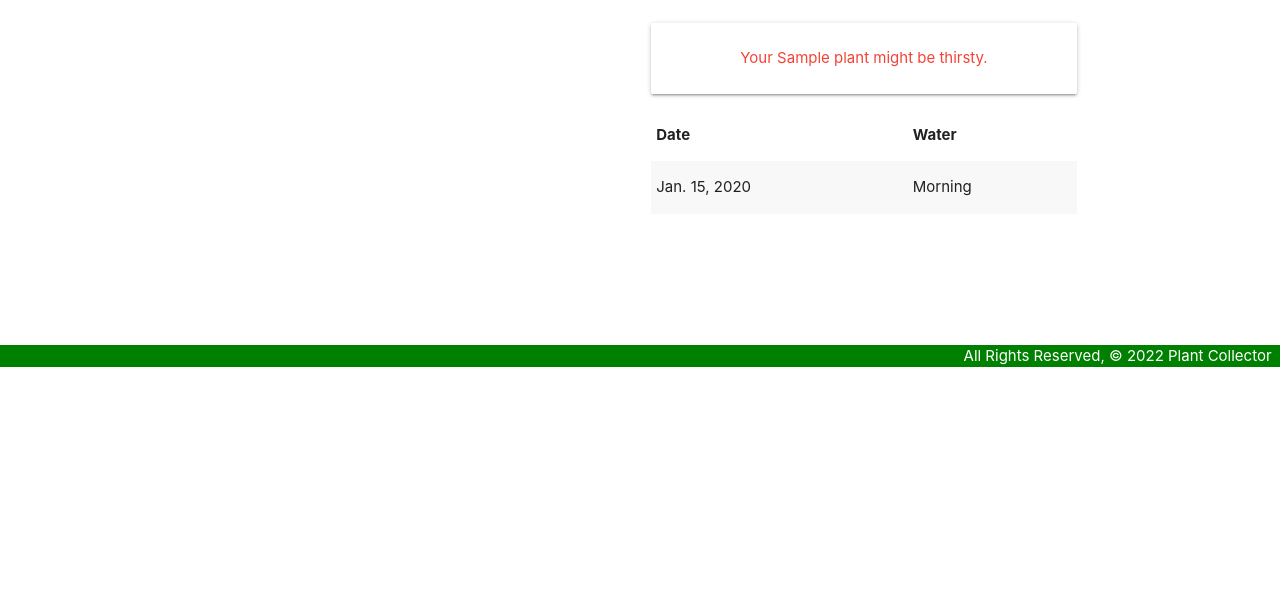
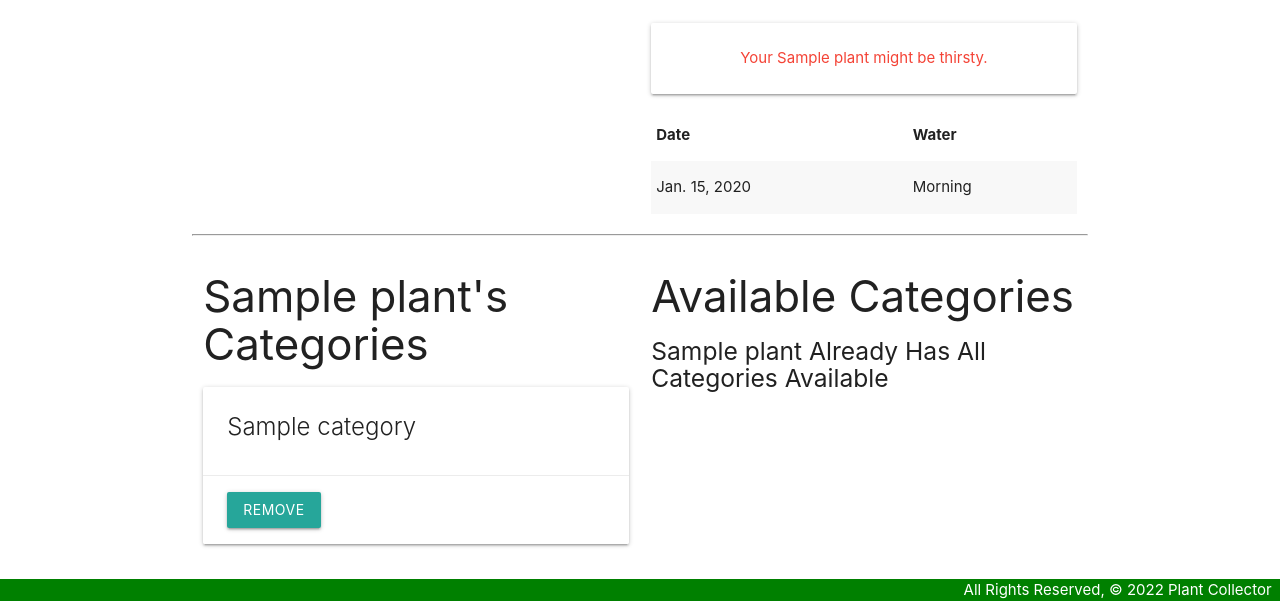
Before and after one commit to andrea-s21/plant-collector, a Django app: page /plants/1/ in a window 1280 px wide. Shown: the part 433-1034 px from the top of the page. Before the commit the page ends 800 px from the top, so only its background shows below. Run offline with Django 4.2, Linux system fonts and the light colour scheme; tables that the repository leaves empty hold one stand-in row (values such as "Sample post").

Commit message:
adds categories and category to plant association to detail

```diff
--- a/main_app/templates/plants/detail.html
+++ b/main_app/templates/plants/detail.html
@@ -43,6 +43,52 @@
   </table>
 </div>
 </div>
+<hr>
+<div class="row">
+  <div class="col s6">
+    <h3>{{ plant.name }}'s Categories</h3>
+    {% if plant.categories.count %}
+      {% for category in plant.categories.all %}
+        <div class="card">
+          <div class="card-content">
+            <span class="card-title">
+               <span>{{ category.name }}</span>
+            </span>
+          </div>
+          <div class="card-action">
+            <form action="{% url 'remove_category' plant.id category.id %}" method="POST">
+              {% csrf_token %}
+              <button type="submit" class="btn">Remove</button>
+            </form>
+          </div>
+        </div>
+      {% endfor %}
+    {% else %}
+      <h5>No Categories :(</h5>
+    {% endif %}
+  </div>
+  <div class="col s6">
+    <h3>Available Categories</h3>
+    {% if categories.count %}
+      {% for category in categories.all %}
+        <div class="card">
+          <div class="card-content">
+            <span class="card-title">
+               <span>{{ category.name }}</span>
+            </span>
+          </div>
+          <div class="card-action">
+            <form action="{% url 'assoc_category' plant.id category.id %}" method="post">
+              {% csrf_token %}
+              <button type="submit" class="btn">Add</button>
+            </form>
+          </div>
+        </div>
+      {% endfor %}
+    {% else %}
+      <h5>{{plant.name}} Already Has All Categories Available</h5>
+    {% endif %}
+  </div>
 <script>
   const dateEl = document.getElementById('id_date');
   M.Datepicker.init(dateEl, {
--- a/main_app/urls.py
+++ b/main_app/urls.py
@@ -10,6 +10,8 @@ urlpatterns = [
     path('plants/<int:pk>/update/', views.PlantUpdate.as_view(), name='plants_update'),
     path('plants/<int:pk>/delete/', views.PlantDelete.as_view(), name='plants_delete'),
     path('plants/<int:plant_id>/add_watering/', views.add_watering, name='add_watering'),
+    path('plants/<int:plant_id>/assoc_category/<int:category_id>/', views.assoc_category, name='assoc_category'),
+    path('plants/<int:plant_id>/remove_category/<int:category_id>/', views.remove_category, name='remove_category'),
     path('categories/', views.CategoryList.as_view(), name="categories_index"),
     path('categories/<int:pk>/', views.CategoryDetail.as_view(), name='categories_detail'),
     path('categories/create/', views.CategoryCreate.as_view(), name='categories_create'),
--- a/main_app/views.py
+++ b/main_app/views.py
@@ -19,12 +19,16 @@ def plants_index(request):
 def plants_detail(request, plant_id):
     plant = Plant.objects.get(id=plant_id)
     watering_form = WateringForm()
+    category_ids = plant.categories.all().values_list('id')
+    categories = Category.objects.exclude(id__in=category_ids)
     return render(request, 'plants/detail.html', {
-        'plant': plant, 'watering_form': watering_form})
+        'plant': plant, 'watering_form': watering_form,
+        'categories': categories
+    })
 
 class PlantCreate(CreateView):
     model = Plant
-    fields = '__all__'
+    fields = ['name', 'species', 'care']
     success_url = '/plants/'
 
 class PlantUpdate(UpdateView):
@@ -60,3 +64,13 @@ class CategoryUpdate(UpdateView):
 class CategoryDelete(DeleteView):
   model = Category
   success_url = '/categories/'
+
+def assoc_category(request, plant_id, category_id):
+    plant = Plant.objects.get(id=plant_id)
+    plant.categories.add(category_id)
+    return redirect('detail', plant_id=plant_id)
+
+def remove_category(request, plant_id, category_id):
+  plant = Plant.objects.get(id=plant_id)
+  plant.categories.remove(category_id)
+  return redirect('detail', plant_id=plant_id)
```
